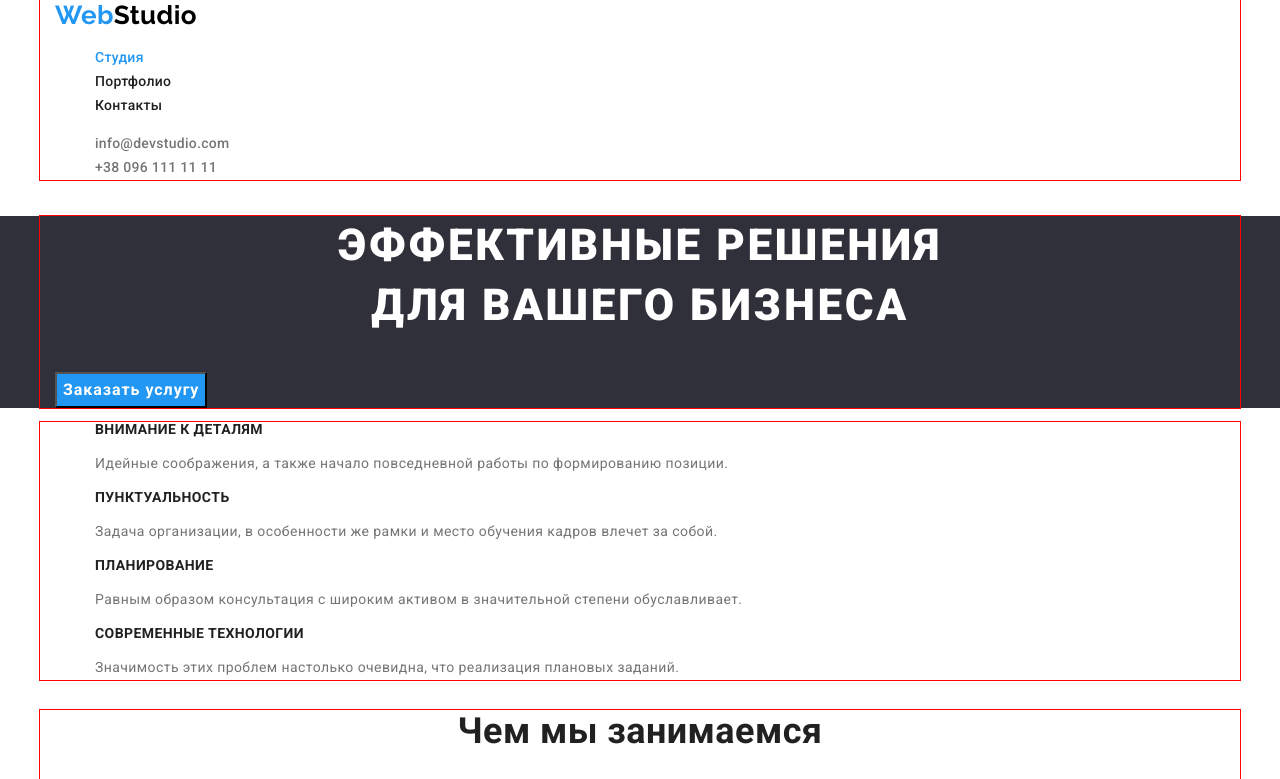
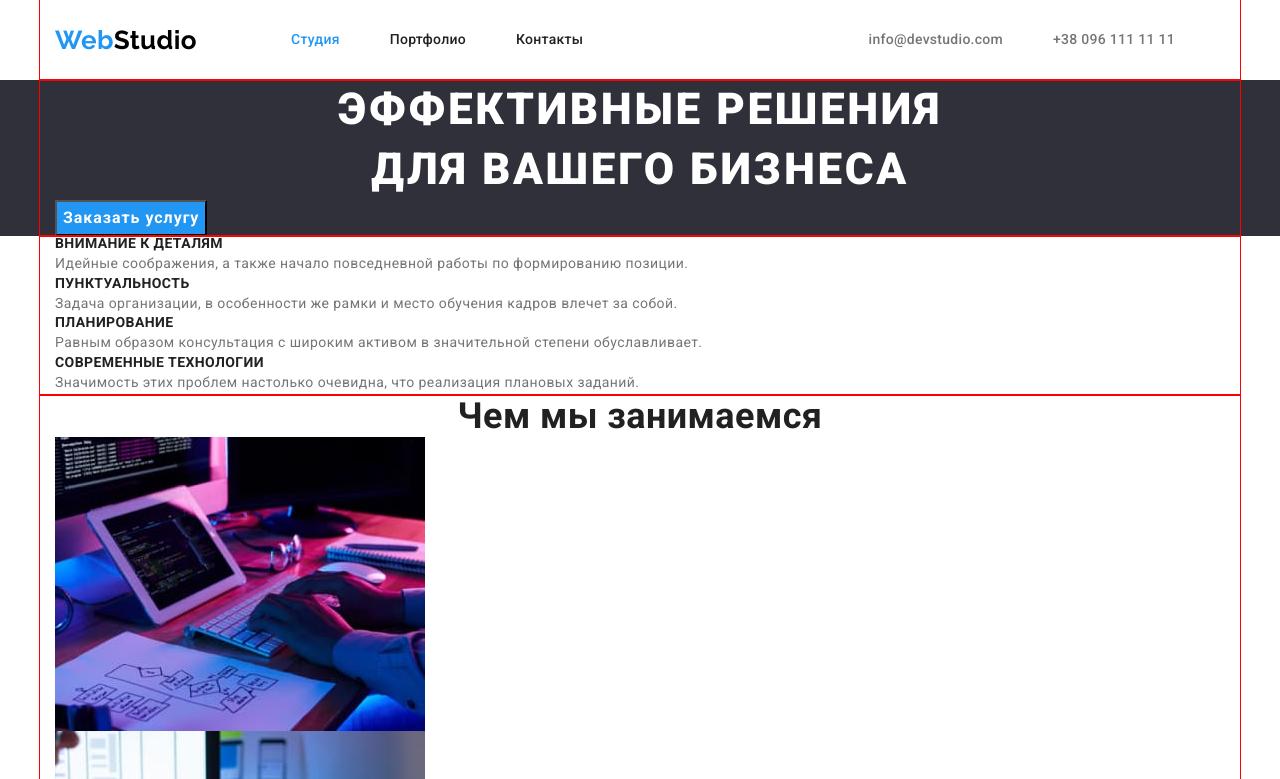
Before and after one commit to Volodymyr-Husak/goit-markup-hw-03, a plain HTML site: page index.html in a window 1280 px wide. Shown: the top 779 px of the page. Drawn offline with nearby package versions, Linux system fonts and the light colour scheme.

Commit message:
Позиціонує header

```diff
--- a/css/styles.css
+++ b/css/styles.css
@@ -31,9 +31,27 @@ body {
     background-color: var(--white-color);
 }
 
+/* h1,h2,h3,h4,h5,h6,p / margin: 0 */
+h1,
+h2,
+h3,
+h4,
+h5,
+h6,
+p {
+    margin: 0;
+}
+
+img {
+    display: block;
+}
+
 /* list */
 .list {
     list-style: none;
+
+    margin: 0;
+    padding: 0;
 }
 
 /* link */
@@ -77,9 +95,17 @@ body {
 /* ================== */
 /*        HEADER */
 /* ================== */
-
+/* Контейнер Flex */
+.header-container {
+    display: flex;
+    align-items: center;
+}
 
 /* logo */
+.header-logo {
+    margin-right: 94px;
+}
+
 .logo {
     font-family: Raleway, sans-serif;
     font-weight: 700;
@@ -96,8 +122,20 @@ body {
 }
 
 /* header-navigation */
+.navigation-header {
+    display: flex;
+    align-items: center;
+}
+
+.navigation-item:not(:last-child) {
+    margin-right: 50px;
+}
 
 .link-navigation {
+    display: block;
+    padding-top: 32px;
+    padding-bottom: 32px;
+
     font-weight: 500;
 
     line-height: 1.14;
@@ -107,7 +145,17 @@ body {
 
 }
 
+/* contact-header */
+.contact-header {
+    display: flex;
+    margin-left: auto;
+}
+
 .link-contact-header {
+    display: block;
+    padding-top: 32px;
+    padding-bottom: 32px;
+    margin-right: 50px;
 
     font-weight: 500;
 
@@ -116,6 +164,11 @@ body {
 
     color: var(--main-color);
 }
+
+.contact-header:last-child {
+    margin-right: 0;
+}
+
 
 .link-contact-header:focus,
 .link-contact-header:hover,
--- a/index.html
+++ b/index.html
@@ -23,17 +23,24 @@
 <body>
     <!-- Шапка -->
     <header class="header">
-        <div class="container">
-            <nav class="navigation-header">
-                <a href="./index.html" class="logo">Web<span class="logo-studio">Studio</span></a>
-                <ul class="list">
-                    <li><a class="link current link-navigation" href="./index.html">Студия</a></li>
-                    <li><a class="link link-navigation" href="./portfolio.html">Портфолио</a></li>
-                    <li><a class="link link-navigation" href="">Контакты</a></li>
-                </ul>
+        <div class="container header-container">
+            <a class="logo header-logo" href="./index.html">Web<span class="logo-studio">Studio</span></a>
+            <nav class="navigation"></nav>
+            <ul class="list navigation-header">
+                <li class="navigation-item">
+                    <a class="link current link-navigation" href="./index.html">Студия</a>
+                </li>
+                <li class="navigation-item">
+                    <a class="link link-navigation" href="./portfolio.html">Портфолио</a>
+                </li>
+                <li class="navigation-item">
+                    <a class="link link-navigation" href="">Контакты</a>
+                </li>
+            </ul>
             </nav>
             <ul class="list contact-header">
-                <li><a class="link link-contact-header" href="mailto:info@devstudio.com">info@devstudio.com</a></li>
+                <li><a class="link link-contact-header" href="mailto:info@devstudio.com">info@devstudio.com</a>
+                </li>
                 <li><a class="link link-contact-header" href="tel:+380961111111">+38 096 111 11 11</a></li>
             </ul>
         </div>
```
